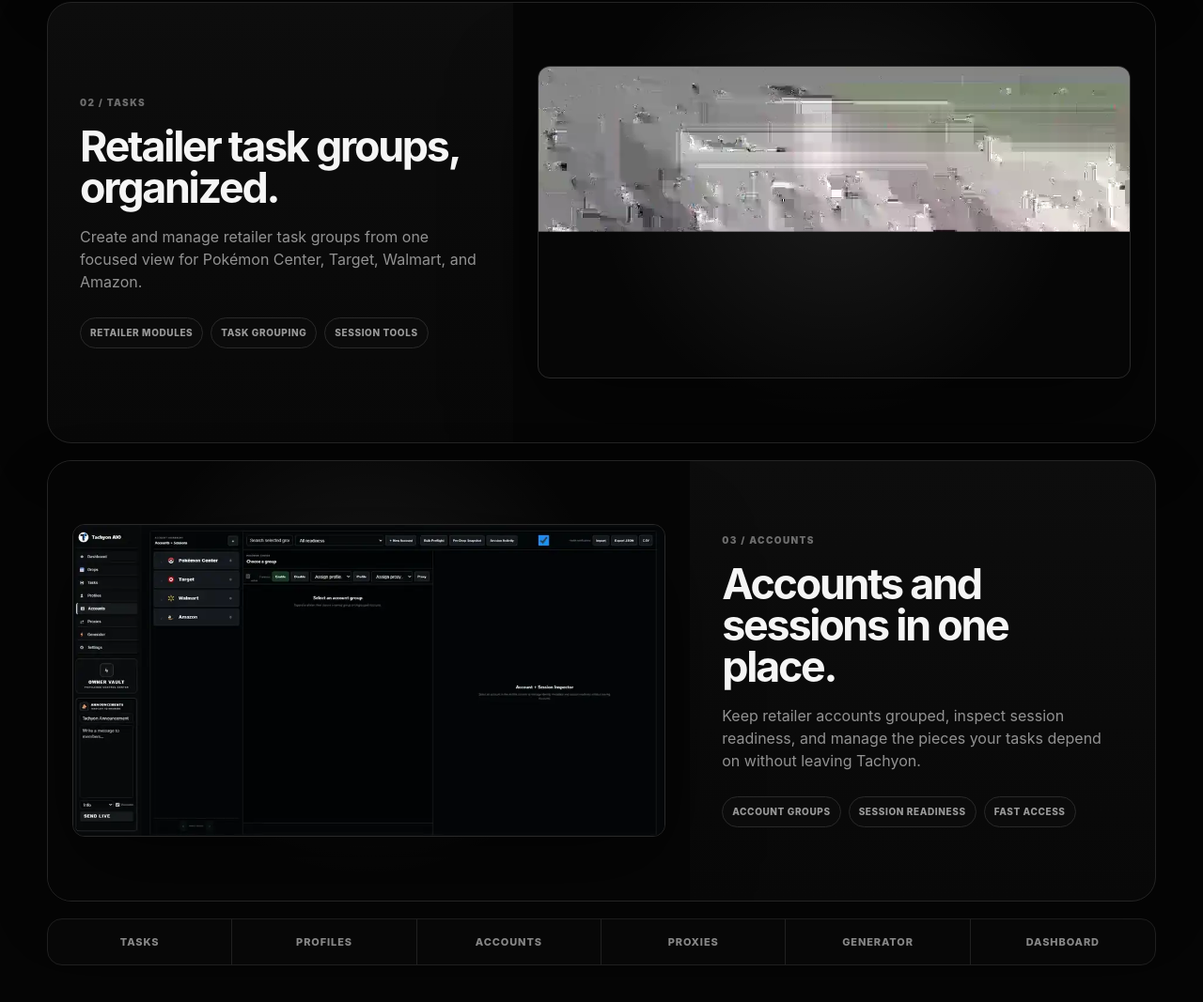
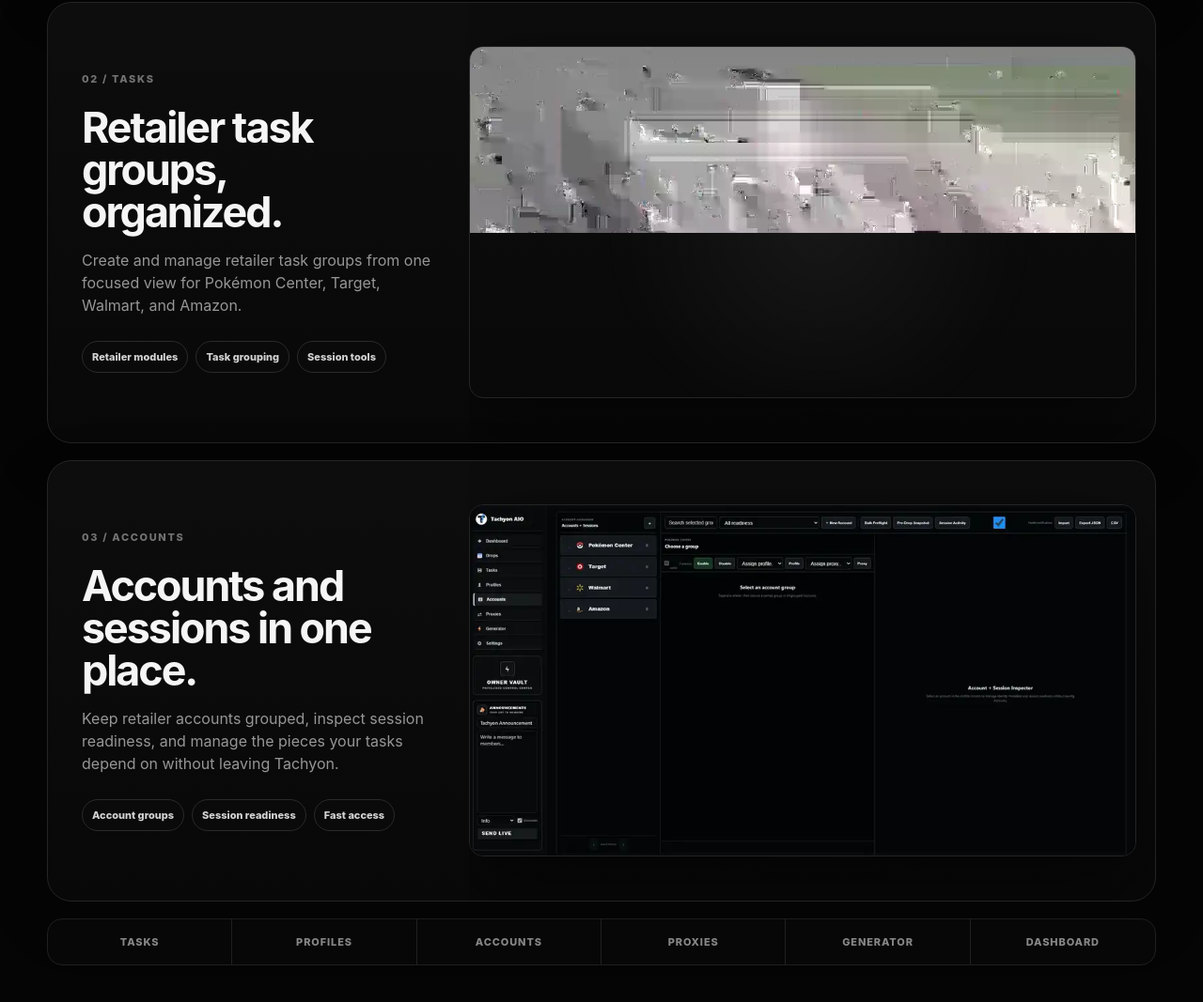
Before and after one commit to TheTachyonProject/tachyon-website, a plain HTML site: page index.html in a window 1280 px wide. Shown: the part 3500-4567 px from the top of the page at 94% size. Drawn offline with Linux system fonts and the light colour scheme.

Commit message:
Publish exact V15 website design

```diff
--- a/styles.css
+++ b/styles.css
@@ -152,18 +152,18 @@
 .product-stack{display:grid;gap:18px}
 .product-panel{border:1px solid #242424;background:linear-gradient(180deg,#0d0d0d,#080808);border-radius:26px;overflow:hidden;display:grid;grid-template-columns:.38fr .62fr;min-height:470px;box-shadow:0 20px 60px rgba(0,0,0,.22)}
 .product-panel-main{grid-template-columns:.32fr .68fr;min-height:560px}
-.product-panel-split{grid-template-columns:.42fr .58fr}
-.product-panel.reverse{grid-template-columns:.58fr .42fr}
-.product-panel.reverse .product-copy{order:2}
-.product-panel.reverse .product-image-wrap{order:1}
-.product-copy{padding:46px 34px;display:flex;flex-direction:column;justify-content:center;position:relative;z-index:2}
-.product-index{font-size:10px;color:#6d6d6d;text-transform:uppercase;letter-spacing:.14em;font-weight:900;margin-bottom:18px}
-.product-copy h3{font-size:clamp(32px,3.5vw,54px);line-height:.98;letter-spacing:-.05em;margin:0 0 17px}
-.product-copy p{color:#929292;margin:0;max-width:450px;font-size:16px}
-.mini-points{display:flex;flex-wrap:wrap;gap:8px;margin-top:26px}
-.mini-points span{border:1px solid #292929;background:#0b0b0b;border-radius:999px;color:#9a9a9a;font-size:10px;font-weight:800;letter-spacing:.06em;text-transform:uppercase;padding:8px 10px}
-.product-image-wrap{min-width:0;background:radial-gradient(circle at 50% 40%,rgba(255,255,255,.08),transparent 58%),#060606;padding:30px 26px;display:flex;align-items:center}
-.product-image-wrap img{display:block;width:100%;height:auto;border:1px solid #292929;border-radius:13px;box-shadow:0 30px 90px rgba(0,0,0,.5)}
+.product-panel-split{grid-template-columns:.38fr .62fr}
+.product-panel.reverse{grid-template-columns:.38fr .62fr}
+.product-copy{padding:42px 36px;display:flex;flex-direction:column;justify-content:center;position:relative}
+.product-index{font-size:11px;color:#737373;letter-spacing:.15em;font-weight:850;margin-bottom:22px}
+.product-copy h3{font-size:clamp(30px,3.5vw,50px);line-height:1;letter-spacing:-.045em;margin:0 0 16px}
+.product-copy p{color:#969696;margin:0;max-width:430px;font-size:16px}
+.mini-points{display:flex;gap:8px;flex-wrap:wrap;margin-top:26px}
+.mini-points span{font-size:11px;font-weight:800;color:#d3d3d3;border:1px solid #2a2a2a;background:#0a0a0a;border-radius:999px;padding:8px 10px}
+.product-image-wrap{align-self:stretch;display:flex;align-items:center;justify-content:center;padding:20px 20px 20px 0;position:relative;overflow:hidden}
+.product-image-wrap:before{content:"";position:absolute;inset:14% 8% 10% 10%;background:radial-gradient(circle,rgba(255,255,255,.055),transparent 65%);filter:blur(18px)}
+.product-image-wrap picture{width:100%;position:relative;z-index:1}
+.product-image-wrap img{width:100%;display:block;border-radius:15px;border:1px solid #242424;box-shadow:0 30px 90px rgba(0,0,0,.5)}
 .product-panel-main .product-image-wrap img{max-height:520px;object-fit:cover;object-position:top}
 .product-panel-split .product-image-wrap img{max-height:430px;object-fit:cover;object-position:top}
 .product-footer-note{display:grid;grid-template-columns:repeat(6,1fr);margin-top:18px;border:1px solid #202020;border-radius:16px;overflow:hidden;background:#080808}
```
